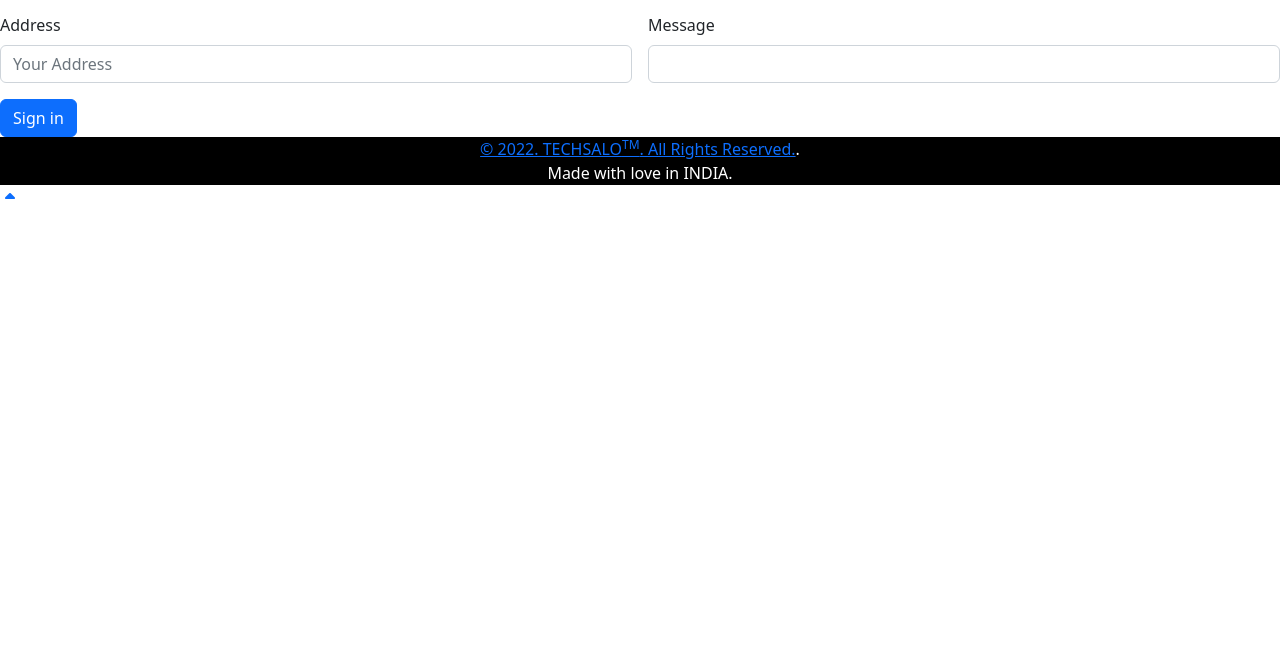
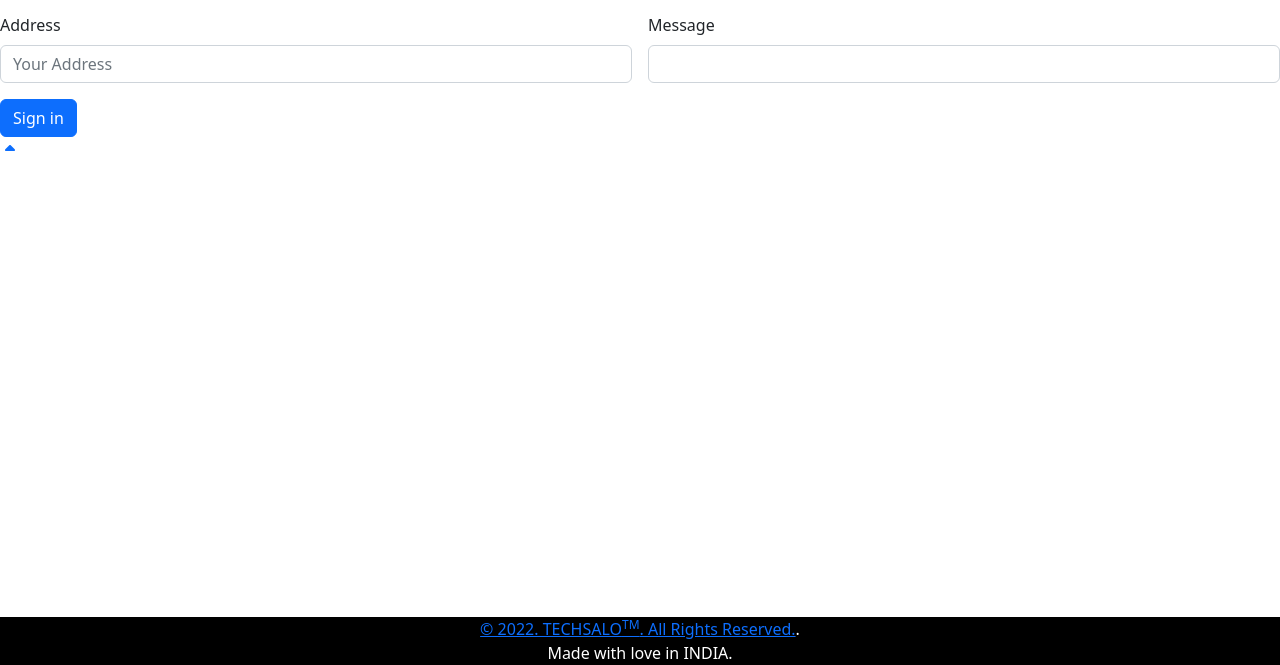
Before and after one commit to Mohit-kumar-7060/techsaloinfo, a plain HTML site: page join.html in a window 1280 px wide. Shown: the part 135-800 px from the top of the page. Drawn offline with nearby package versions, Linux system fonts and the light colour scheme; some icons are missing.

Commit message:
initial change

```diff
--- a/css/style.css
+++ b/css/style.css
@@ -100,12 +100,11 @@
 
 }
 
-}
-.form-control{
-
-}
 .footer-text{
 	background-color: black;
 	color: white;
 	text-align: center;
+	position: fixed;
+	width: 100%;
+	bottom: 0;
 }
```
